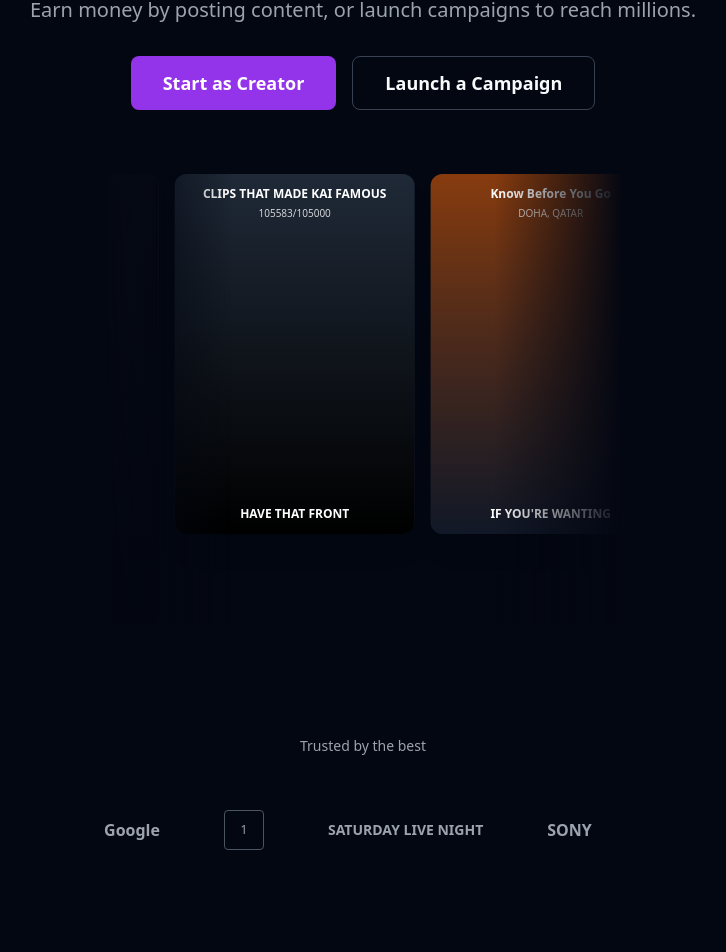
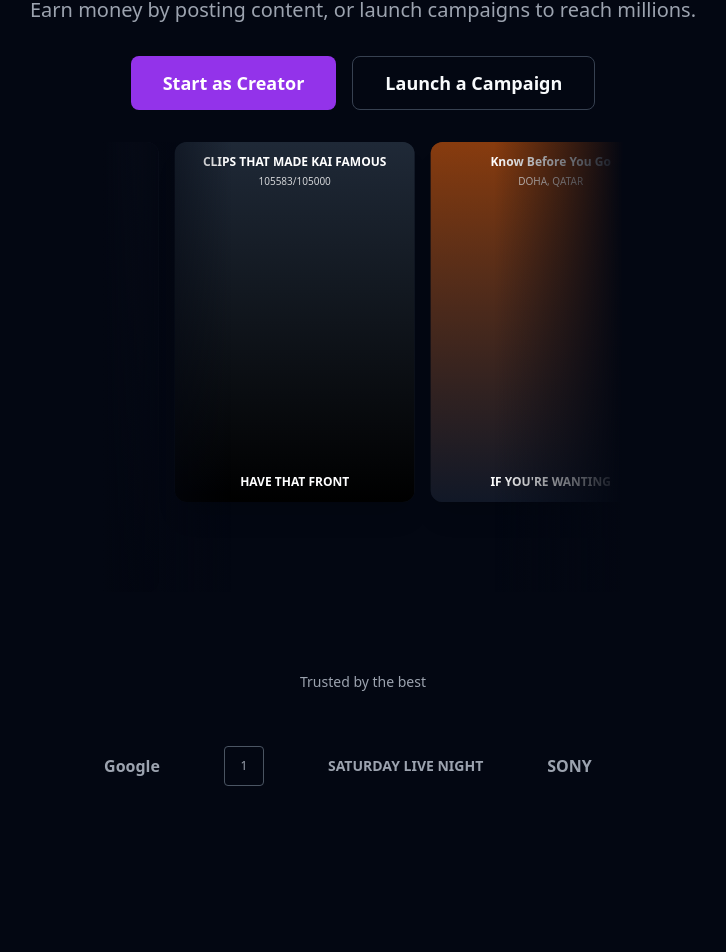
Before and after one commit to Clips-coder/clips, a Next.js app: page / in a window 1280 px wide. Shown: the part 256-1208 px from the top of the page, without its empty margins (277-1003 px from the left). Built offline with nearby package versions, Linux system fonts and the light colour scheme.

Commit message:
Equalize spacing between buttons-video slider and video slider-logo slider
Co-authored-by: Cursor <cursoragent@cursor.com>

```diff
--- a/app/page.tsx
+++ b/app/page.tsx
@@ -41,13 +41,13 @@ export default function LandingPage() {
           <p className="text-xl text-gray-400 mb-8 max-w-2xl mx-auto">
             Join the modern clipping marketplace connecting creators and brands. Earn money by posting content, or launch campaigns to reach millions.
           </p>
-          <div className="flex gap-4 justify-center mb-16">
+          <div className="flex gap-4 justify-center mb-8">
             <Button size="lg">Start as Creator</Button>
             <Button variant="outline" size="lg">Launch a Campaign</Button>
           </div>
 
           {/* Video Slider */}
-          <div className="w-full flex justify-center mt-12 mb-0">
+          <div className="w-full flex justify-center mb-0">
             <div className="w-[520px] overflow-hidden relative">
               {/* Fade gradients on sides */}
               <div className="absolute left-0 top-0 bottom-0 w-32 bg-gradient-to-r from-gray-950 to-transparent z-10 pointer-events-none"></div>
@@ -145,7 +145,7 @@ export default function LandingPage() {
       </section>
 
       {/* Trusted by the best - Logo Slider */}
-      <section className="pt-8 pb-20 px-6 bg-gray-950">
+      <section className="pt-8 pb-20 px-6 bg-gray-950 -mt-8">
         <div className="w-full flex justify-center">
           <div className="w-[520px] overflow-hidden">
             <h2 className="text-center text-gray-400 text-sm mb-10">Trusted by the best</h2>
```
